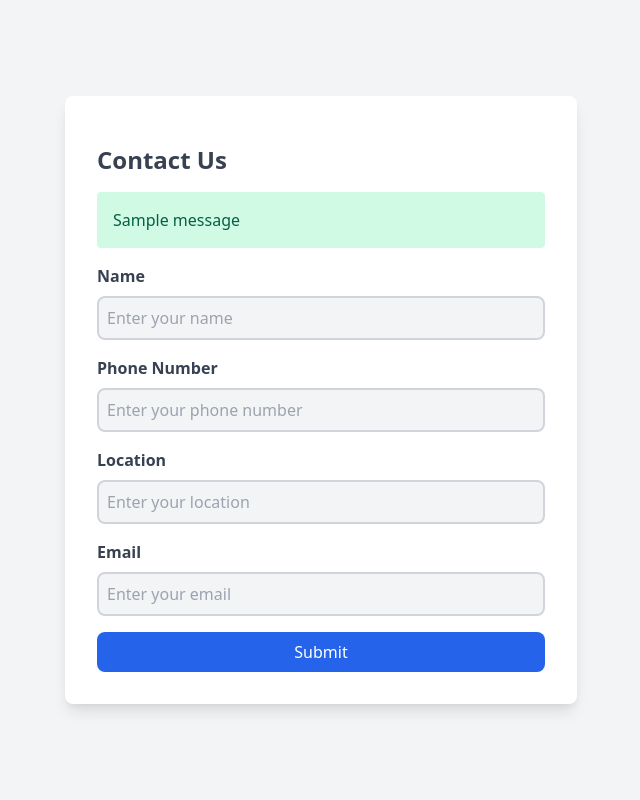
After one commit to sujan5655/Rentalsystem, a Django app: page /contact in a window 1280 px wide. The commit adds this page. Shown: the whole page, without its empty margins (319-959 px from the left). Run offline with Django 5.2, Linux system fonts and the light colour scheme; one stand-in notice (Sample message) is shown.

Commit message:
third commit

```diff
--- /dev/null
+++ b/app/templates/contact.html
@@ -0,0 +1,52 @@
+<!DOCTYPE html>
+<html lang="en">
+<head>
+  <meta charset="UTF-8">
+  <meta name="viewport" content="width=device-width, initial-scale=1.0">
+  <title>Contact Form</title>
+  <link href="https://cdn.jsdelivr.net/npm/tailwindcss@2.2.19/dist/tailwind.min.css" rel="stylesheet">
+</head>
+<body class="bg-gray-100 flex items-center justify-center min-h-screen">
+
+  <form method="POST" class="bg-white p-8 rounded-lg shadow-lg w-full max-w-lg space-y-4">
+    {% csrf_token %}
+    <h2 class="text-2xl font-semibold text-gray-700 mb-4">Contact Us</h2>
+
+    <!-- Display Messages -->
+    {% if messages %}
+      {% for message in messages %}
+        <div class="{% if message.tags %}bg-green-100 text-green-800{% else %}bg-red-100 text-red-800{% endif %} p-4 rounded mb-4">
+          {{ message }}
+        </div>
+      {% endfor %}
+    {% endif %}
+
+    <!-- Form Fields -->
+    <div>
+      <label for="name" class="block text-gray-700 font-semibold mb-2">Name</label>
+      <input type="text" id="name" name="name" placeholder="Enter your name" required
+             class="form-input bg-gray-100 border-2 border-gray-300 rounded-lg p-2 w-full">
+    </div>
+    <div>
+      <label for="phone_number" class="block text-gray-700 font-semibold mb-2">Phone Number</label>
+      <input type="text" id="phone_number" name="phone_number" placeholder="Enter your phone number" required
+             class="form-input bg-gray-100 border-2 border-gray-300 rounded-lg p-2 w-full">
+    </div>
+    <div>
+      <label for="location" class="block text-gray-700 font-semibold mb-2">Location</label>
+      <input type="text" id="location" name="location" placeholder="Enter your location" required
+             class="form-input bg-gray-100 border-2 border-gray-300 rounded-lg p-2 w-full">
+    </div>
+    <div>
+      <label for="email" class="block text-gray-700 font-semibold mb-2">Email</label>
+      <input type="email" id="email" name="email" placeholder="Enter your email" required
+             class="form-input bg-gray-100 border-2 border-gray-300 rounded-lg p-2 w-full">
+    </div>
+
+    <button type="submit" class="w-full bg-blue-600 text-white py-2 rounded-lg hover:bg-blue-700 transition duration-300">
+      Submit
+    </button>
+  </form>
+
+</body>
+</html>
--- a/app/templates/navbar_footer.html
+++ b/app/templates/navbar_footer.html
@@ -15,8 +15,11 @@
       <ul class="flex space-x-6">
         <li><a href="#" class="text-white hover:text-gray-300">Home</a></li>
         <li><a href="" class="text-white hover:text-gray-300">Buy</a></li>
+        <li><a href="login" class="text-white hover:text-gray-300">Login</a></li>
+        <li><a href="logout" class="text-white hover:text-gray-300">Logout</a></li>
         <li><a href="/add" class="text-white hover:text-gray-300">Sell</a></li>
-        <li><a href="#" class="text-white hover:text-gray-300">Contact</a></li>
+        <li><a href="bookings" class="text-white hover:text-gray-300">Booking list</a></li>
+        <li><a href="contact" class="text-white hover:text-gray-300">Contact</a></li>
       </ul>
     </div>
 
--- a/app/templates/property.html
+++ b/app/templates/property.html
@@ -15,7 +15,7 @@
         {% for item in property %}
           <div class="bg-green-500 rounded-lg shadow-md p-6 transform hover:scale-105 transition duration-300">
             <h2 class="text-2xl font-semibold text-gray-800 mb-2">
-              {{ item.name }}
+              {{ item.title }}
             </h2>
             <p class="text-gray-600">
               <strong>Location:</strong> {{ item.location }}
@@ -23,6 +23,9 @@
             <p class="text-gray-600"><strong>Price:</strong> ${{ item.price }}</p>
             <p class="text-gray-600 mb-4">
               <strong>Description:</strong> {{ item.description }}
+            </p>
+            <p class="text-gray-600 mb-4">
+              <strong>Description:</strong> {{ item.id }}
             </p>
             {% if item.image %}
               <img src="{{ item.image.url }}" alt="{{ item.name }}"
--- a/app/urls.py
+++ b/app/urls.py
@@ -1,25 +1,27 @@
 
 from django.urls import path
 from app.views import registration,login_page,home_page,logout_page,seller_dashboard,add_property,update_property,property_detail,book_property,update_booking_status,seller_bookings,approve_booking,Properties,booking_list
+from .views import contact_view,edit_property
 
 urlpatterns = [
     path('register/',registration,name='register'),
-    path('login/',login_page,name='login'),
-    path('home/',home_page,name='home'),
-    path('logout/',logout_page,name='logout'),
+    path('login',login_page,name='login'),
+    path('home',home_page,name='home'),
+    path('logout',logout_page,name='logout'),
     path('seller/', seller_dashboard, name='seller'),
     path('add',add_property,name='addproperty'),
     path('update/<int:id>/',update_property,name='update'),
 
 
     path('', Properties, name='allproperties'),
-
+ path('properties/edit/<int:property_id>/', edit_property, name='edit_property'),
     path('property/<int:property_id>/', property_detail, name='property_detail'),
     path('book/<int:property_id>/', book_property, name='book_property'),
       path('seller/bookings/', seller_bookings, name='seller_bookings'),
       path('seller/bookings/<int:booking_id>/<str:status>/', update_booking_status, name='update_booking_status'),
        path('property/<int:property_id>/book/', book_property, name='book_property'),
        path('bookings/<int:id>/approve/', approve_booking, name='approve_booking'),
-         path('bookings/', booking_list, name='booking_list'),
-         path('bookings/<int:id>/reject/',approve_booking,name='reject_booking')
+         path('bookings', booking_list, name='booking_list'),
+         path('bookings/<int:id>/reject/',approve_booking,name='reject_booking'),
+          path('contact', contact_view, name='contact'),
 ]
--- a/app/views.py
+++ b/app/views.py
@@ -292,3 +292,81 @@ def booking_list(request):
     # Fetch bookings that are not approved
     bookings = Booking.objects.filter(approval_status__in=['pending', 'rejected'])
     return render(request, 'booking_list.html', {'bookings': bookings})
+
+def contact_view(request):
+    if request.method == 'POST':
+        name = request.POST.get('name')
+        phone_number = request.POST.get('phone_number')
+        location = request.POST.get('location')
+        email = request.POST.get('email')
+
+        # Simple validation checks
+        if not name or not phone_number or not location or not email:
+            messages.error(request, "All fields are required.")
+        else:
+            # Here you could save the data to the database or send an email, etc.
+            messages.success(request, "Your message has been sent successfully!")
+            return redirect('allproperties')
+
+    return render(request, 'contact.html')
+
+
+from django.contrib.auth.decorators import login_required
+from django.contrib.auth.models import Group
+from django.http import HttpResponseForbidden
+from django.shortcuts import render, get_object_or_404, redirect
+from .models import Property
+from .forms import PropertyForm
+
+# Define a function to check if the user is in the 'Admin' group
+def is_user_admin(user):
+    admin_group = Group.objects.get(name='@Sujan8888')
+    admin_group = Group.objects.get(name='@Prasidha7777')
+
+    return user.groups.filter(id=admin_group.id).exists()
+
+# List view for properties (only accessible to admins)
+@login_required
+def property_list(request):
+    if not is_user_admin(request.user):
+        return HttpResponseForbidden("You do not have permission to access this page.")
+    properties = Property.objects.all()
+    return render(request, 'property_list.html', {'properties': properties})
+
+# Create view for properties (only accessible to admins)
+@login_required
+def create_property(request):
+    if not is_user_admin(request.user):
+        return HttpResponseForbidden("You do not have permission to access this page.")
+    if request.method == 'POST':
+        form = PropertyForm(request.POST)
+        if form.is_valid():
+            form.save()
+            return redirect('property_list')
+    else:
+        form = PropertyForm()
+    return render(request, 'create_property.html', {'form': form})
+
+# Edit view for properties (only accessible to admins)
+@login_required
+def edit_property(request, pk):
+    if not is_user_admin(request.user):
+        return HttpResponseForbidden("You do not have permission to access this page.")
+    property_instance = get_object_or_404(Property, pk=pk)
+    if request.method == 'POST':
+        form = PropertyForm(request.POST, instance=property_instance)
+        if form.is_valid():
+            form.save()
+            return redirect('property_list')
+    else:
+        form = PropertyForm(instance=property_instance)
+    return render(request, 'edit_property.html', {'form': form, 'property': property_instance})
+
+# Delete view for properties (only accessible to admins)
+@login_required
+def delete_property(request, pk):
+    if not is_user_admin(request.user):
+        return HttpResponseForbidden("You do not have permission to access this page.")
+    property_instance = get_object_or_404(Property, pk=pk)
+    property_instance.delete()
+    return redirect('property_list')
--- a/core/settings.py
+++ b/core/settings.py
@@ -115,7 +115,7 @@ USE_TZ = True
 
 # Static files (CSS, JavaScript, Images)
 # https://docs.djangoproject.com/en/5.0/howto/static-files/
-
+LOGIN_URL = 'login'
 STATIC_URL = 'static/'
 
 # Default primary key field type
```
Also changed, not shown: app/templates/edit_property.html (added, +19 -0 lines), db.sqlite3.
